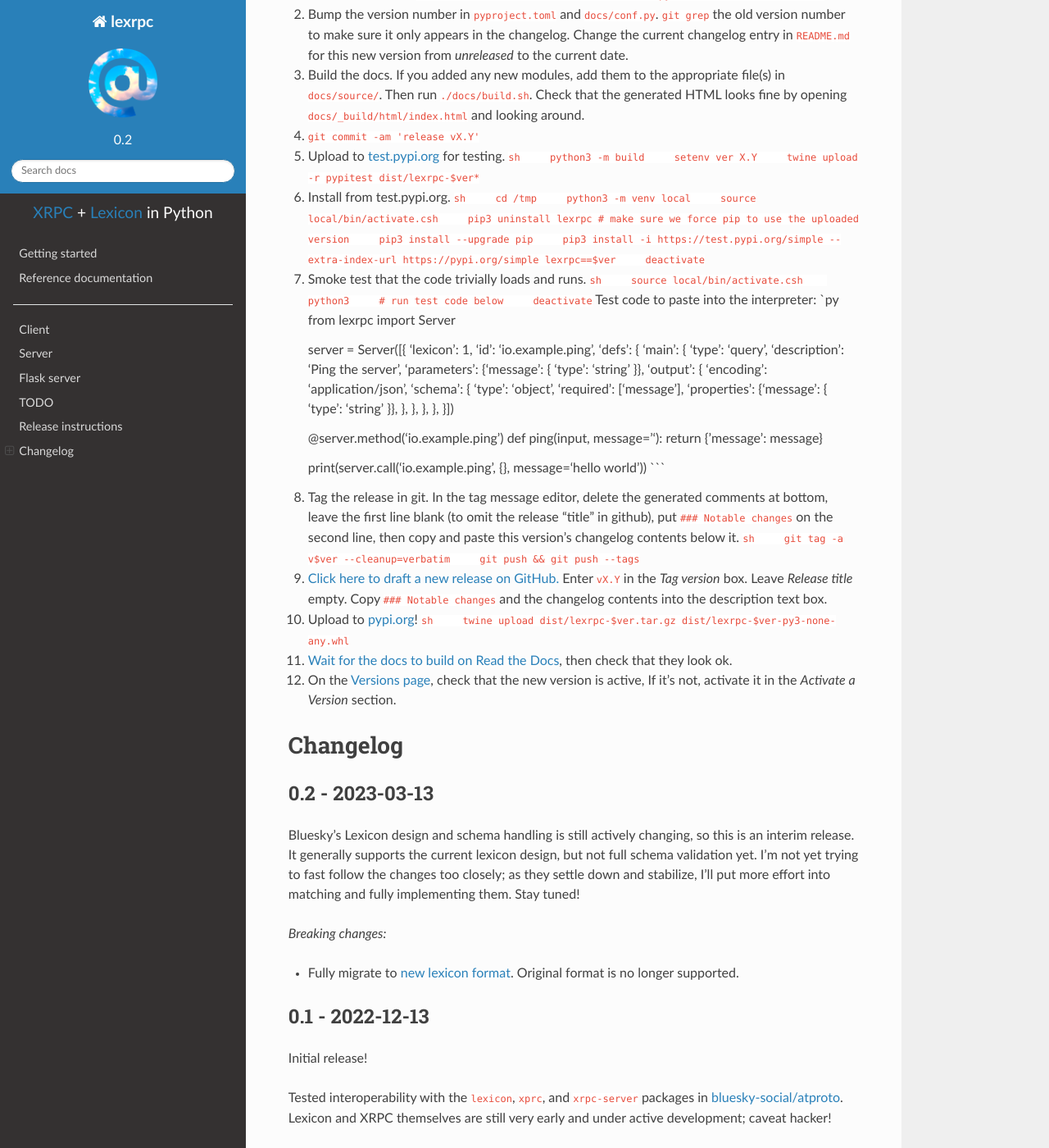
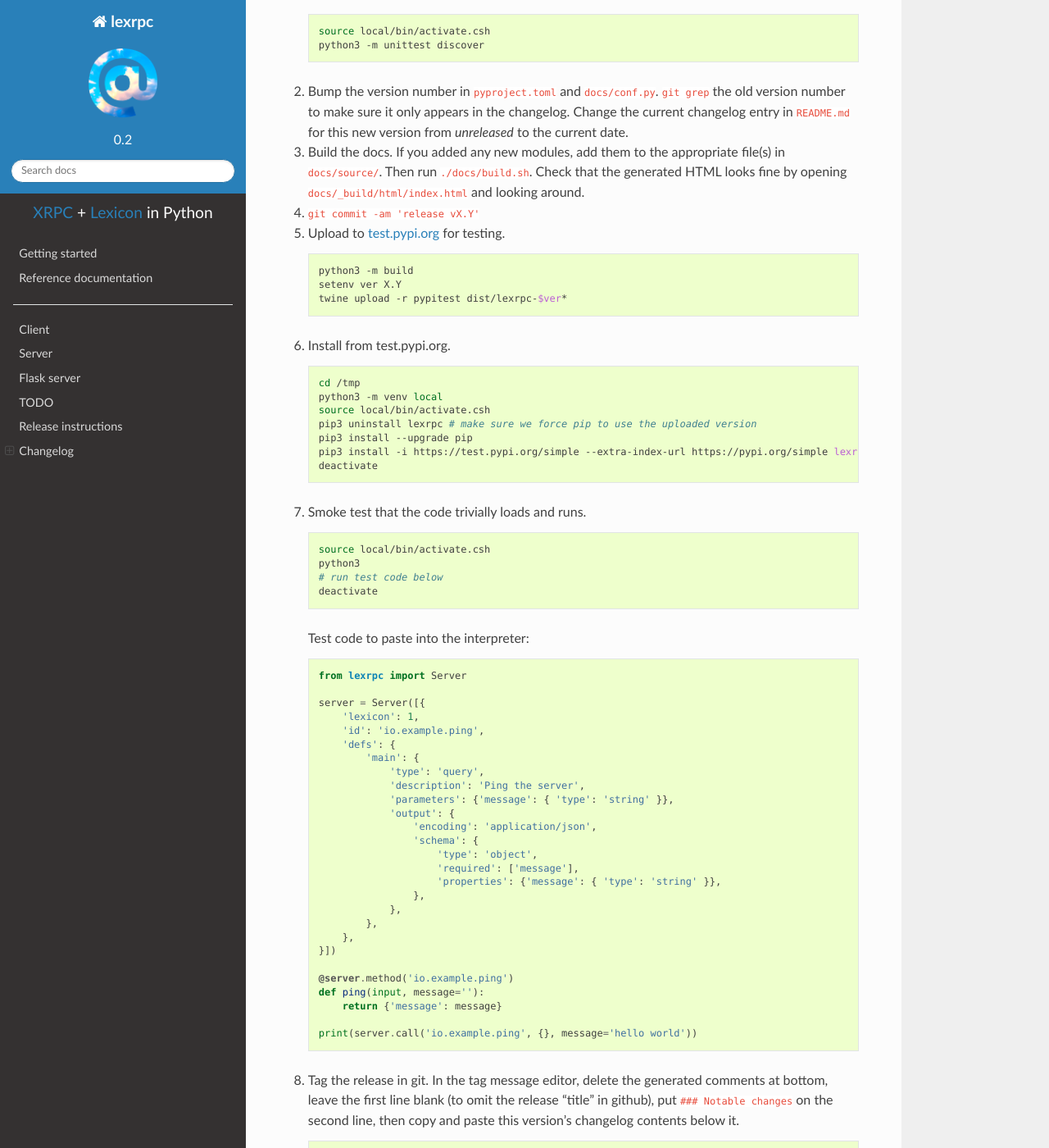
Before and after one commit to snarfed/lexrpc, a Sphinx documentation site: the page built from docs/index.rst, in a window 1280 px wide and 1400 px high, scrolled down 2252 px. Shown: the whole window at 82% size. Built offline with Sphinx 7.4.7 and the Read the Docs theme 2.0.0, drawn with Linux system fonts in a browser that asks for light colours; some of the changed text lies outside the part shown.

Commit message:
readme: fix release instructions formatting in ReST

```diff
--- a/docs/index.rst
+++ b/docs/index.rst
@@ -137,7 +137,11 @@ Release instructions
 Here’s how to package, test, and ship a new release.
 
 1.  Run the unit tests.
-    ``sh     source local/bin/activate.csh     python3 -m unittest discover``
+
+    .. code:: sh
+
+       source local/bin/activate.csh
+       python3 -m unittest discover
 
 2.  Bump the version number in ``pyproject.toml`` and ``docs/conf.py``.
     ``git grep`` the old version number to make sure it only appears in
@@ -152,35 +156,76 @@ Here’s how to package, test, and ship a new release.
 4.  ``git commit -am 'release vX.Y'``
 
 5.  Upload to `test.pypi.org <https://test.pypi.org/>`__ for testing.
-    ``sh     python3 -m build     setenv ver X.Y     twine upload -r pypitest dist/lexrpc-$ver*``
+
+    .. code:: sh
+
+       python3 -m build
+       setenv ver X.Y
+       twine upload -r pypitest dist/lexrpc-$ver*
 
 6.  Install from test.pypi.org.
-    ``sh     cd /tmp     python3 -m venv local     source local/bin/activate.csh     pip3 uninstall lexrpc # make sure we force pip to use the uploaded version     pip3 install --upgrade pip     pip3 install -i https://test.pypi.org/simple --extra-index-url https://pypi.org/simple lexrpc==$ver     deactivate``
+
+    .. code:: sh
+
+       cd /tmp
+       python3 -m venv local
+       source local/bin/activate.csh
+       pip3 uninstall lexrpc # make sure we force pip to use the uploaded version
+       pip3 install --upgrade pip
+       pip3 install -i https://test.pypi.org/simple --extra-index-url https://pypi.org/simple lexrpc==$ver
+       deactivate
 
 7.  Smoke test that the code trivially loads and runs.
-    ``sh     source local/bin/activate.csh     python3     # run test code below     deactivate``
-    Test code to paste into the interpreter: \`py from lexrpc import
-    Server
 
-    server = Server([{ ‘lexicon’: 1, ‘id’: ‘io.example.ping’, ‘defs’: {
-    ‘main’: { ‘type’: ‘query’, ‘description’: ‘Ping the server’,
-    ‘parameters’: {‘message’: { ‘type’: ‘string’ }}, ‘output’: {
-    ‘encoding’: ‘application/json’, ‘schema’: { ‘type’: ‘object’,
-    ‘required’: [‘message’], ‘properties’: {‘message’: { ‘type’:
-    ‘string’ }}, }, }, }, }, }])
+    .. code:: sh
 
-    @server.method(‘io.example.ping’) def ping(input, message=’‘):
-    return {’message’: message}
+       source local/bin/activate.csh
+       python3
+       # run test code below
+       deactivate
 
-    print(server.call(‘io.example.ping’, {}, message=‘hello world’))
-    \``\`
+    Test code to paste into the interpreter:
+
+    .. code:: py
+
+       from lexrpc import Server
+
+       server = Server([{
+           'lexicon': 1,
+           'id': 'io.example.ping',
+           'defs': {
+               'main': {
+                   'type': 'query',
+                   'description': 'Ping the server',
+                   'parameters': {'message': { 'type': 'string' }},
+                   'output': {
+                       'encoding': 'application/json',
+                       'schema': {
+                           'type': 'object',
+                           'required': ['message'],
+                           'properties': {'message': { 'type': 'string' }},
+                       },
+                   },
+               },
+           },
+       }])
+
+       @server.method('io.example.ping')
+       def ping(input, message=''):
+           return {'message': message}
+
+       print(server.call('io.example.ping', {}, message='hello world'))
 
 8.  Tag the release in git. In the tag message editor, delete the
     generated comments at bottom, leave the first line blank (to omit
     the release “title” in github), put ``### Notable changes`` on the
     second line, then copy and paste this version’s changelog contents
     below it.
-    ``sh     git tag -a v$ver --cleanup=verbatim     git push && git push --tags``
+
+    .. code:: sh
+
+       git tag -a v$ver --cleanup=verbatim
+       git push && git push --tags
 
 9.  `Click here to draft a new release on
     GitHub. <https://github.com/snarfed/lexrpc/releases/new>`__ Enter
@@ -189,7 +234,10 @@ Here’s how to package, test, and ship a new release.
     description text box.
 
 10. Upload to `pypi.org <https://pypi.org/>`__!
-    ``sh     twine upload dist/lexrpc-$ver.tar.gz dist/lexrpc-$ver-py3-none-any.whl``
+
+    .. code:: sh
+
+       twine upload dist/lexrpc-$ver.tar.gz dist/lexrpc-$ver-py3-none-any.whl
 
 11. `Wait for the docs to build on Read the
     Docs <https://readthedocs.org/projects/lexrpc/builds/>`__, then
```
Also changed, not shown: README.md (+7 -0 lines).
